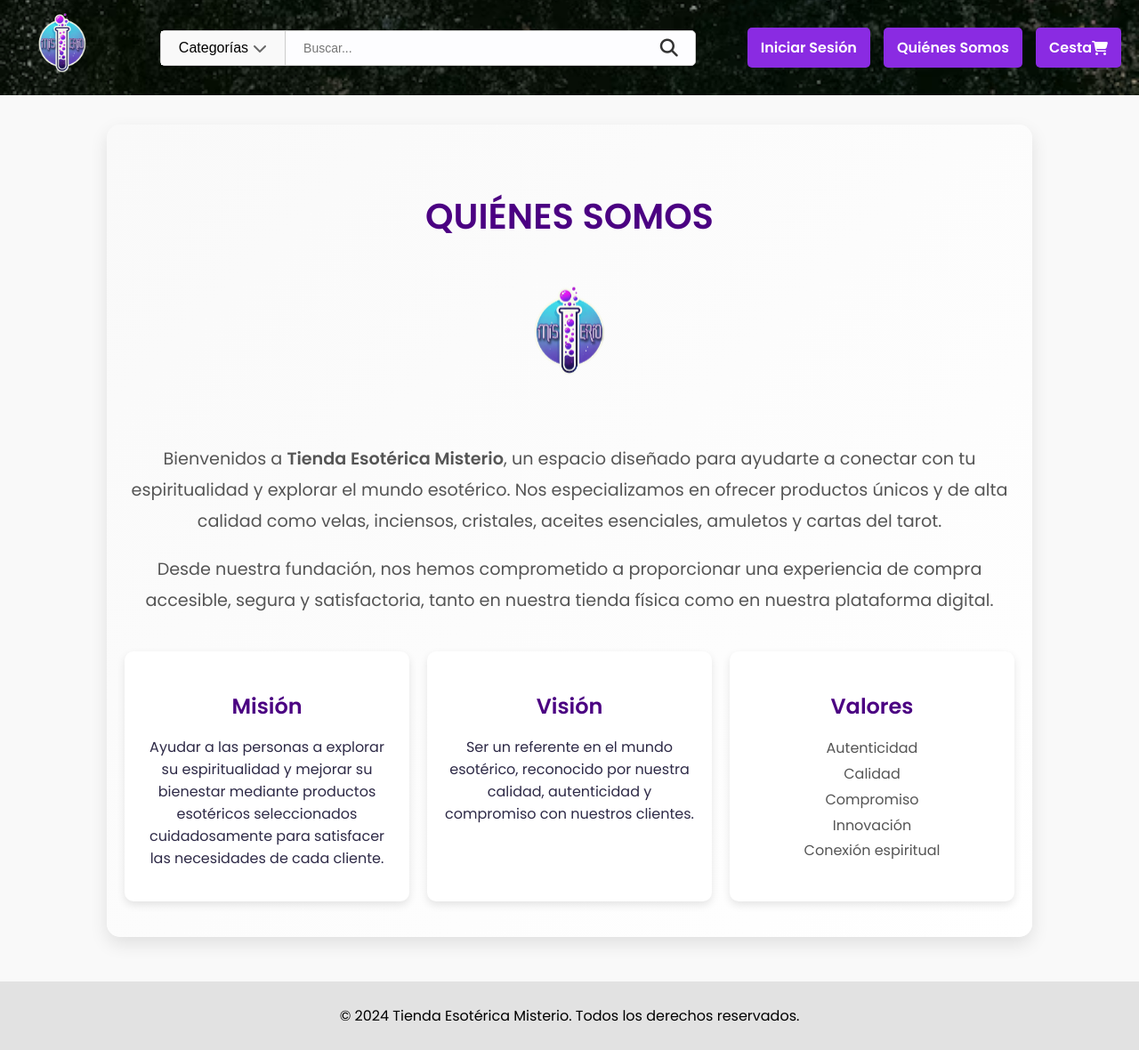
After one commit to HectorNG840/tienda_Esoterica, a Django app: page /quienes-somos/ in a window 1280 px wide. The commit adds this page. Shown: the whole page at 89% size. Run offline with Django 5.2, Linux system fonts and the light colour scheme.

Commit message:
feat: quien somos

```diff
--- a/tienda/static/css/base.css
+++ b/tienda/static/css/base.css
@@ -487,3 +487,80 @@ footer {
 .confirmar-boton:hover {
     background-color: #555;
 }
+
+
+
+.quienes-somos {
+    background: linear-gradient(135deg, #f9f9f9, #ffffff);
+    padding: 40px 20px;
+    text-align: center;
+    border-radius: 15px;
+    box-shadow: 0 8px 20px rgba(0, 0, 0, 0.1);
+    margin: 30px auto;
+    max-width: 1000px;
+}
+
+.quienes-header h2 {
+    font-size: 2.5rem;
+    font-weight: bold;
+    color: #4b0082;
+    text-transform: uppercase;
+    margin-bottom: 30px;
+}
+
+.quienes-content img {
+    max-width: 150px;
+    border-radius: 50%;
+    margin-bottom: 20px;
+}
+
+.quienes-content p {
+    font-size: 1.2rem;
+    line-height: 1.8;
+    color: #555;
+    margin-bottom: 20px;
+}
+
+.quienes-mvv {
+    display: flex;
+    justify-content: space-between;
+    flex-wrap: wrap;
+    margin-top: 40px;
+    gap: 20px;
+}
+
+.quienes-mision, .quienes-vision, .quienes-valores {
+    flex: 1;
+    min-width: 280px;
+    background: #ffffff;
+    border-radius: 10px;
+    padding: 20px;
+    box-shadow: 0 4px 10px rgba(0, 0, 0, 0.1);
+}
+
+.quienes-mvv h3 {
+    font-size: 1.5rem;
+    color: #4b0082;
+    margin-bottom: 10px;
+}
+
+.quienes-mvv ul {
+    list-style: none;
+    padding: 0;
+    color: #555;
+    line-height: 1.8;
+}
+
+/* Agregar animación */
+.quienes-content img {
+    animation: float 3s ease-in-out infinite;
+}
+
+@keyframes float {
+    0%, 100% {
+        transform: translateY(0);
+    }
+    50% {
+        transform: translateY(-10px);
+    }
+}
--- a/tienda/tienda/urls.py
+++ b/tienda/tienda/urls.py
@@ -16,6 +16,7 @@ urlpatterns = [
     path('perfil/', views.perfil, name='perfil'),
     path('perfil/editar/', views.editar_perfil, name='editar_perfil'),
     path('admin/', admin.site.urls),
+    path('quienes-somos/', views.quienes_somos, name='quienes_somos'),
     # Otras rutas, como detalles de productos
     path('producto/<int:pk>/', views.producto_detalle, name='producto_detalle'),
 
@@ -26,6 +27,7 @@ urlpatterns = [
     path('confirmacion_pedido/', views.confirmacion_pedido, name='confirmacion_pedido'),
     path('mis_pedidos/', views.mis_pedidos, name='mis_pedidos'),
 
+
 ]
 
 urlpatterns += static(settings.MEDIA_URL, document_root=settings.MEDIA_ROOT)
--- a/tienda/tiendaEsoterica/templates/base.html
+++ b/tienda/tiendaEsoterica/templates/base.html
@@ -64,6 +64,7 @@
                     {% else %}
                     <a href="/login/" class="button">Iniciar Sesión</a>
                     {% endif %}
+                    <a href="{% url 'quienes_somos' %}"  class="button cesta-button">Quiénes Somos</a>
                     <a href="/carrito" class="button cesta-button">
                         Cesta <i class="fa-solid fa-cart-shopping"></i>
                     </a>
--- /dev/null
+++ b/tienda/tiendaEsoterica/templates/quienes_somos.html
@@ -0,0 +1,55 @@
+{% extends 'base.html' %}
+
+{% block title %}Quiénes Somos{% endblock %}
+
+{% block content %}
+<section class="quienes-somos">
+    <!-- Encabezado -->
+    <div class="quienes-header">
+        <h2>Quiénes Somos</h2>
+    </div>
+
+    <!-- Descripción Principal -->
+    <div class="quienes-content">
+        <img src="/static/images/logoMisterio.png" alt="Logo Tienda Esotérica Misterio" class="quienes-logo">
+        <p>
+            Bienvenidos a <strong>Tienda Esotérica Misterio</strong>, un espacio diseñado para ayudarte a conectar con
+            tu espiritualidad y explorar el mundo esotérico. Nos especializamos en ofrecer productos únicos y de alta
+            calidad como velas, inciensos, cristales, aceites esenciales, amuletos y cartas del tarot.
+        </p>
+        <p>
+            Desde nuestra fundación, nos hemos comprometido a proporcionar una experiencia de compra accesible,
+            segura y satisfactoria, tanto en nuestra tienda física como en nuestra plataforma digital.
+        </p>
+    </div>
+
+    <!-- Misión, Visión y Valores -->
+    <div class="quienes-mvv">
+        <div class="quienes-mision">
+            <h3>Misión</h3>
+            <p>
+                Ayudar a las personas a explorar su espiritualidad y mejorar su bienestar mediante productos esotéricos
+                seleccionados cuidadosamente para satisfacer las necesidades de cada cliente.
+            </p>
+        </div>
+        <div class="quienes-vision">
+            <h3>Visión</h3>
+            <p>
+                Ser un referente en el mundo esotérico, reconocido por nuestra calidad, autenticidad y compromiso con
+                nuestros clientes.
+            </p>
+        </div>
+        <div class="quienes-valores">
+            <h3>Valores</h3>
+            <ul>
+                <li>Autenticidad</li>
+                <li>Calidad</li>
+                <li>Compromiso</li>
+                <li>Innovación</li>
+                <li>Conexión espiritual</li>
+            </ul>
+        </div>
+    </div>
+
+</section>
+{% endblock %}
--- a/tienda/tiendaEsoterica/views.py
+++ b/tienda/tiendaEsoterica/views.py
@@ -9,7 +9,7 @@ from .forms import CustomUserCreationForm, CustomAuthenticationForm
 from .forms import PerfilUpdateForm
 from .models import Perfil
 from .forms import CustomUserCreationForm, CustomAuthenticationForm, EnvioForm, PagoForm
-
+from django.shortcuts import render
 
 def inicio(request):
     categorias = Categoria.objects.all()
@@ -94,7 +94,8 @@ def editar_perfil(request):
     return render(request, 'editar_perfil.html', {'form': form})
 
 
-
+def quienes_somos(request):
+    return render(request, 'quienes_somos.html')
 
 def add_to_cart(request, producto_id):
     producto = get_object_or_404(Producto, id=producto_id)
```
Also changed, not shown: tienda/db.sqlite3.
